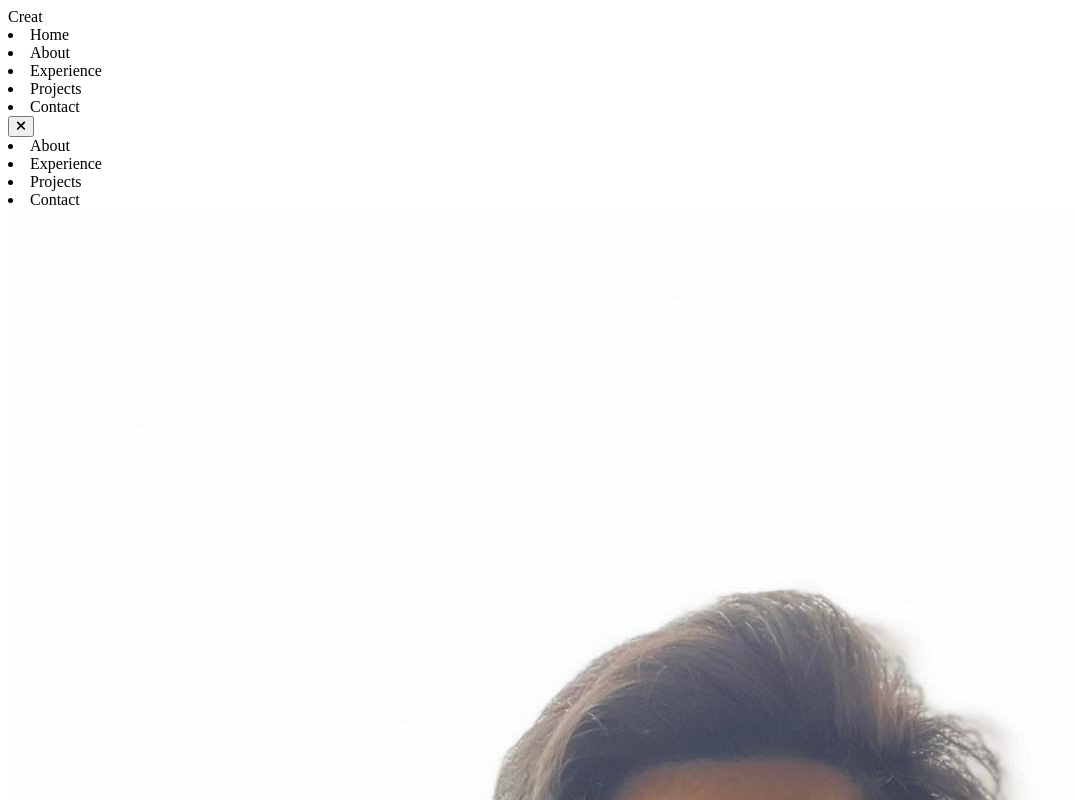
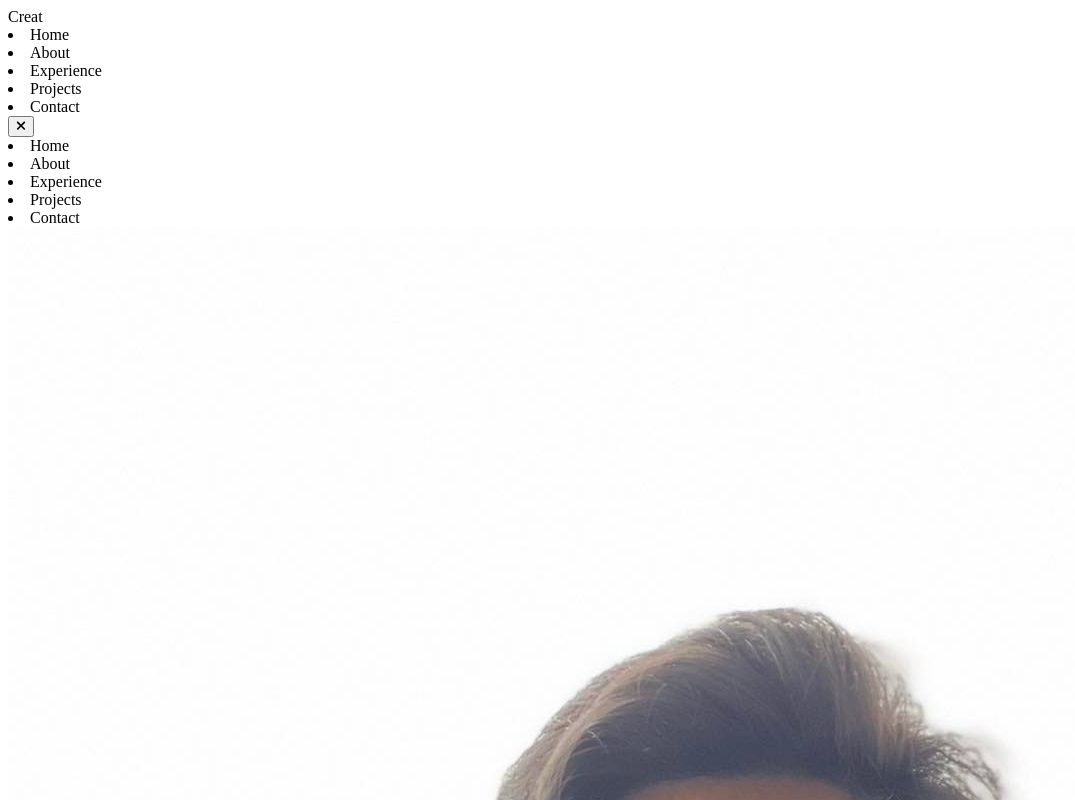
Before and after one commit to RuengwutSais/portfolio-ruengwut, a React (Vite) app: page / in a window 1280 px wide. Both pictures are taken after a click on the button 21 px from the left and 126 px from the top of the page. Shown: the top 800 px of the page, without its empty margins (0-1075 px from the left). Built offline with nearby package versions, Linux system fonts and the light colour scheme; the HTML template or start-up script is replaced by a standard one.

Commit message:
add home in navbar

```diff
--- a/src/component/about.jsx
+++ b/src/component/about.jsx
@@ -13,7 +13,7 @@ import { SiTailwindcss } from "react-icons/si";
 const AboutComponent = () => {
   return (
     <>
-      <section className=" bg-zinc-900" id="about">
+      <section className="bg-zinc-900" id="about">
         <div className="flex flex-col items-center py-16 md:py-20 lg:flex-row w-full">
           <div className="sm:p-20 p-8 text-center sm:w-3/4 lg:w-3/5 lg:text-left">
             <h1 className="text-4xl font-semibold uppercase sm:text-5xl lg:text-6xl text-rose-600">
--- a/src/component/experience.jsx
+++ b/src/component/experience.jsx
@@ -15,8 +15,8 @@ const ExperienceComponent = () => {
           Here's what I have done in the past
         </h2>
         <div className="relative mx-auto mt-12 flex w-full flex-col lg:w-4/5 p-10">
-          <div className="mt-8 flex flex-col text-center md:flex-row md:text-left">
-            <div className="md:w-2/5 flex justify-center items-start">
+          <div className="mt-8 flex flex-col text-center md:flex-row md:text-left gap-4">
+            <div className="md:w-2/5 flex justify-center items-center">
               <div className="flex justify-center md:justify-start">
                 <span className="shrink-0">
                   <img src={Avalant} alt="" className="h-auto w-72" />
@@ -37,14 +37,14 @@ const ExperienceComponent = () => {
                       Intern at Avalant Co.,Ltd.
                     </span>
                     <span className="block pt-2 font-header text-xl font-bold uppercase text-rose-600">
-                      Developer
+                      Position Developer
                     </span>
                     <div className="pt-2">
                       <div className="block text-start text-zinc-900">
                         <span className="text-zinc-900 text-xl font-bold text-start w-full">
                           Responsibilities
                         </span>
-                        <ul className="list-disc gap-4 flex flex-col text-justify">
+                        <ul className="list-disc gap-4 flex flex-col text-start">
                           <li>
                             Handled Customer Requests (CR) for the SCS
                             SiamVisual project during the first three months.
--- a/src/component/navbar.jsx
+++ b/src/component/navbar.jsx
@@ -40,7 +40,7 @@ const NavbarComponent = () => {
 
             {/* Style for desktop */}
             <div className="lg:flex font-bold items-center gap-4 hidden text-zinc-900 uppercase">
-            <li className="list-none">
+              <li className="list-none">
                 <Link
                   to="home"
                   smooth={true}
@@ -106,6 +106,16 @@ const NavbarComponent = () => {
             <div className=" text-black font-bold uppercase bg-slate-100 p-4 m-4 rounded-md">
               <li className="list-none">
                 <Link
+                  to="home"
+                  smooth={true}
+                  duration={100}
+                  className="block hover:text-rose-600 py-2 px-4 hover:scale-105 cursor-pointer duration-300 ease-in-out"
+                >
+                  Home
+                </Link>
+              </li>
+              <li className="list-none">
+                <Link
                   to="about"
                   smooth={true}
                   duration={100}
```
